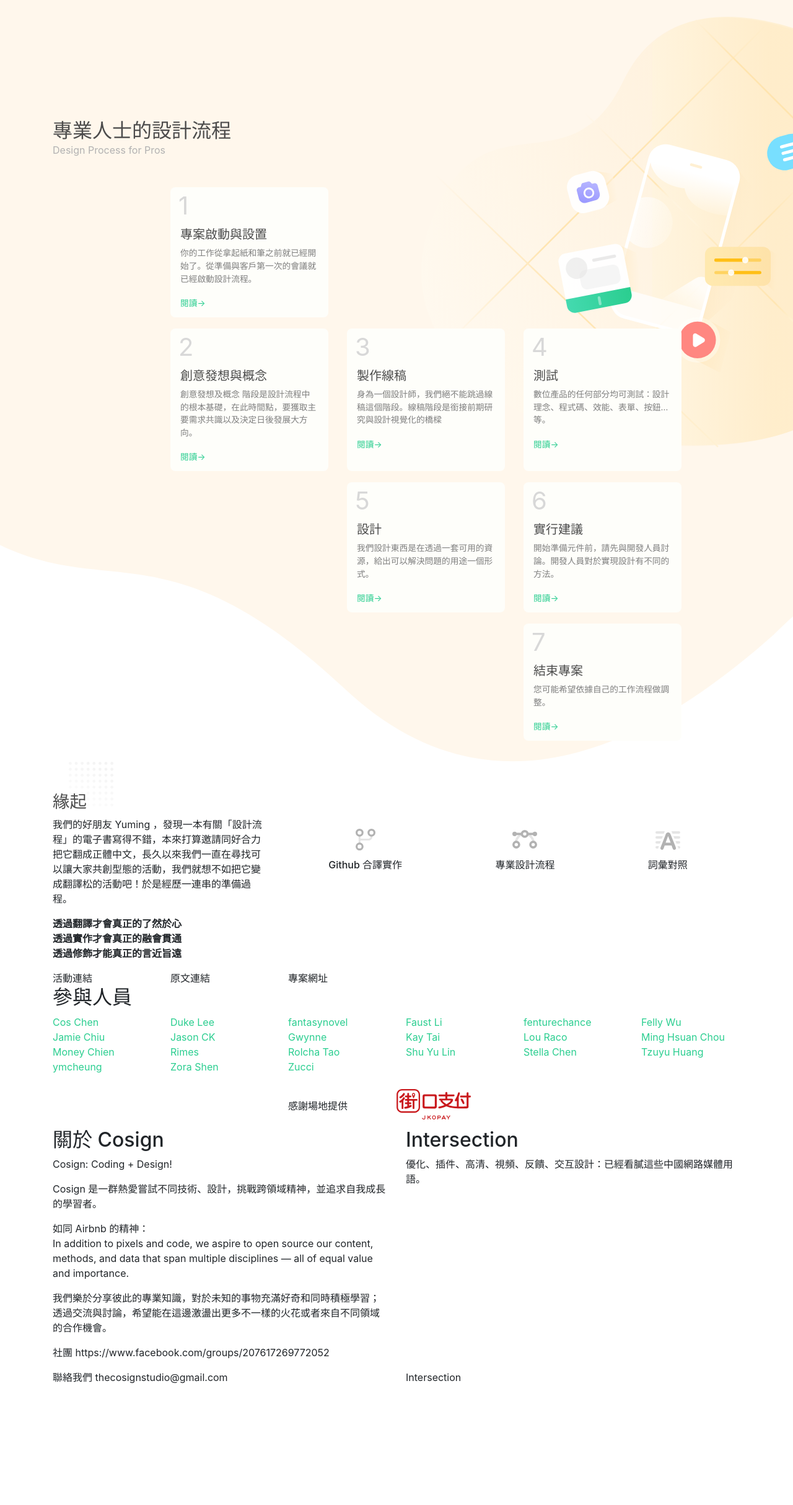
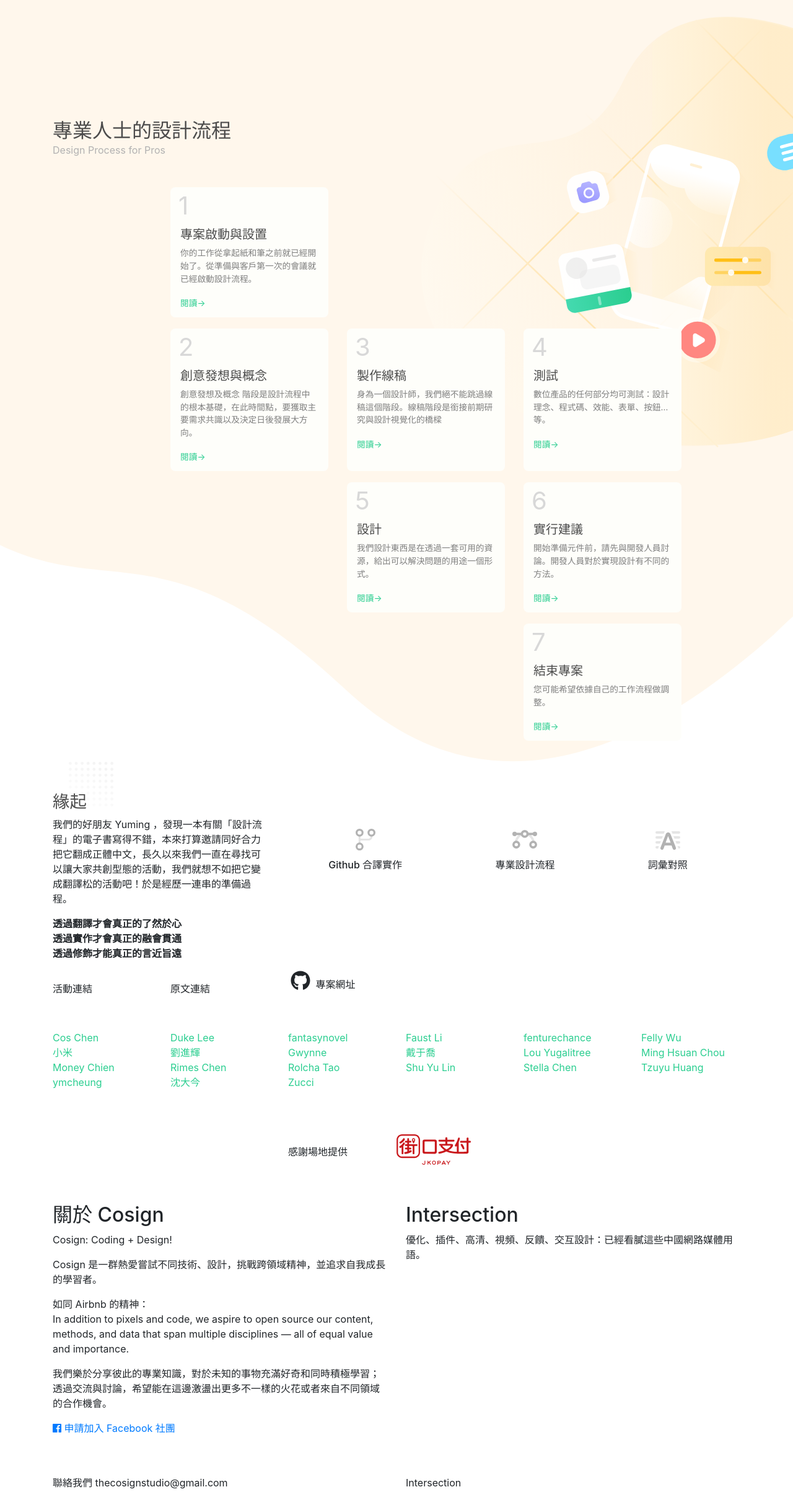
Before and after one commit to thecosignstudio/process, a Jekyll site: the page built from index.md, in a window 1280 px wide. Shown: the whole page at 62% size. Built offline with Jekyll 4.4.1, drawn with Linux system fonts in a browser that asks for light colours; nearby versions of some CDN libraries; before the commit the page ends 2234 px from its top, so only the background shows below that.

Commit message:
Update whitespaces

```diff
--- a/Gemfile
+++ b/Gemfile
@@ -26,7 +26,5 @@ group :jekyll_plugins do
    gem "jekyll-feed", "~> 0.6"
 end
 
-#gem 'byebug'
-
 # Windows does not include zoneinfo files, so bundle the tzinfo-data gem
 gem 'tzinfo-data', platforms: [:mingw, :mswin, :x64_mingw, :jruby]
--- a/_layouts/home.html
+++ b/_layouts/home.html
@@ -143,15 +143,15 @@
 
     <section class="row">
       <div class="col col-sm-2">
-        <i class="home-relate-link-icon-fbevent"></i>
+        <i class="fal fa-calendar-alt fa-fw fa-2x"></i>
         活動連結
       </div>
       <div class="col col-sm-2">
-        <i class="home-relate-link-icon-netguru"></i>
+        <i class="fal fa-globe fa-fw fa-2x"></i>
         原文連結
       </div>
       <div class="col col-sm-2">
-        <i class="home-relate-link-icon-project"></i>
+        <i class="fab fa-github fa-fw fa-2x"></i>
         專案網址
       </div>
     </section>
@@ -165,7 +165,6 @@
   <div class="container">
     <div class="row">
       <div class="col">
-        <h2>參與人員</h2>
         <ul class="home-participants row">
           <li class="home-participant-item col-6 col-sm-3 col-md-2">
             <a href="javascript:void(0)" class="home-participant-link">Cos Chen</a>
@@ -186,19 +185,19 @@
             <a href="javascript:void(0)" class="home-participant-link">Felly Wu</a>
           </li>
           <li class="home-participant-item col-6 col-sm-3 col-md-2">
-            <a href="javascript:void(0)" class="home-participant-link">Jamie Chiu</a>
+            <a href="javascript:void(0)" class="home-participant-link">小米</a>
           </li>
           <li class="home-participant-item col-6 col-sm-3 col-md-2">
-            <a href="javascript:void(0)" class="home-participant-link">Jason CK</a>
+            <a href="javascript:void(0)" class="home-participant-link">劉進輝</a>
           </li>
           <li class="home-participant-item col-6 col-sm-3 col-md-2">
             <a href="javascript:void(0)" class="home-participant-link">Gwynne</a>
           </li>
           <li class="home-participant-item col-6 col-sm-3 col-md-2">
-            <a href="javascript:void(0)" class="home-participant-link">Kay Tai</a>
+            <a href="javascript:void(0)" class="home-participant-link">戴于喬</a>
           </li>
           <li class="home-participant-item col-6 col-sm-3 col-md-2">
-            <a href="javascript:void(0)" class="home-participant-link">Lou Raco</a>
+            <a href="javascript:void(0)" class="home-participant-link">Lou Yugalitree</a>
           </li>
           <li class="home-participant-item col-6 col-sm-3 col-md-2">
             <a href="javascript:void(0)" class="home-participant-link">Ming Hsuan Chou</a>
@@ -207,7 +206,7 @@
             <a href="javascript:void(0)" class="home-participant-link">Money Chien</a>
           </li>
           <li class="home-participant-item col-6 col-sm-3 col-md-2">
-            <a href="javascript:void(0)" class="home-participant-link">Rimes</a>
+            <a href="javascript:void(0)" class="home-participant-link">Rimes Chen</a>
           </li>
           <li class="home-participant-item col-6 col-sm-3 col-md-2">
             <a href="javascript:void(0)" class="home-participant-link">Rolcha Tao</a>
@@ -225,7 +224,7 @@
             <a href="https://ymcheung.tw" class="home-participant-link" target="_blank">ymcheung</a>
           </li>
           <li class="home-participant-item col-6 col-sm-3 col-md-2">
-            <a href="javascript:void(0)" class="home-participant-link">Zora Shen</a>
+            <a href="javascript:void(0)" class="home-participant-link">沈大今</a>
           </li>
           <li class="home-participant-item col-6 col-sm-3 col-md-2">
             <a href="javascript:void(0)" class="home-participant-link">Zucci</a>
@@ -249,6 +248,7 @@
   </section>
   <section class="row">
     <div class="col">
+      <div class="home-about">
         <h2>關於 Cosign</h2>
         <p>
           Cosign: Coding + Design!
@@ -263,19 +263,22 @@
           我們樂於分享彼此的專業知識，對於未知的事物充滿好奇和同時積極學習；透過交流與討論，希望能在這邊激盪出更多不一樣的火花或者來自不同領域的合作機會。
         </p>
         <p>
-        社團 https://www.facebook.com/groups/207617269772052
+          <a href="https://www.facebook.com/groups/207617269772052"><i class="fab fa-facebook"></i> 申請加入 Facebook 社團</a>
         </p>
       </div>
+    </div>
     <div class="col">
+      <div class="home-about">
         <h2>Intersection</h2>
         <p>
           優化、插件、高清、視頻、反饋、交互設計：已經看膩這些中國網路媒體用語。
         </p>
       </div>
+    </div>
   </section>
 </div>
 
-  <footer>
+  <footer class="home-footer">
     <div class="container">
       <div class="row">
         <div class="col-12 col-sm-6">
@@ -288,5 +291,8 @@
     </div>
   </footer>
 
+  <script defer src="https://pro.fontawesome.com/releases/v5.3.1/js/light.js" integrity="sha384-2R0W5LA7dXp3ze/WhvjXlUcDaHRhtGlKYxN9QMhGDdjmj2EI1bub5ysSwofJwGfI" crossorigin="anonymous"></script>
+  <script defer src="https://pro.fontawesome.com/releases/v5.3.1/js/brands.js" integrity="sha384-am5AyalpQCEfbKe6FYiGZc2vX080nrcueZmrbkljxLdQDJ5q5Vu9QDROD/QefEp1" crossorigin="anonymous"></script>
+  <script defer src="https://pro.fontawesome.com/releases/v5.3.1/js/fontawesome.js" integrity="sha384-u3o36ga3mMU6/lK/zdiER4h7pPtAK7wBuN0DrZPH22v01RZL8bKZkULIjxcx2/X/" crossorigin="anonymous"></script>
 </body>
 </html>
--- a/_sass/_custom.scss
+++ b/_sass/_custom.scss
@@ -7,4 +7,6 @@
 @import 'custom/intro';
 @import 'custom/timelapse';
 @import 'custom/participants';
+@import 'custom/about';
 @import 'custom/sponsor';
+@import 'custom/footer';
--- /dev/null
+++ b/_sass/custom/_about.scss
@@ -0,0 +1,3 @@
+.home-about {
+  margin-top: 48px;
+}
--- /dev/null
+++ b/_sass/custom/_footer.scss
@@ -0,0 +1,4 @@
+.home-footer {
+  margin-top: 48px;
+  padding-bottom: 24px;
+}
--- a/_sass/custom/_participants.scss
+++ b/_sass/custom/_participants.scss
@@ -8,4 +8,11 @@
 
 .home-participant-link {
   color: $green-laurel;
+
+  &:active,
+  &:focus,
+  &:hover {
+    color: $green-laurel;
+    text-decoration: underline;
+  }
 }
--- a/_sass/custom/_sponsor.scss
+++ b/_sass/custom/_sponsor.scss
@@ -1,6 +1,7 @@
 .home-sponsor-layout {
   align-items: center;
   display: flex;
+  margin-top: 48px;
 }
 
 .home-sponsor-title {
--- a/_sass/custom/_timelapse.scss
+++ b/_sass/custom/_timelapse.scss
@@ -1,3 +1,4 @@
 .home-timelapse {
+  margin-top: 48px;
   position: relative;
 }
```
Lines whose indentation alone changed are shown as unchanged.
